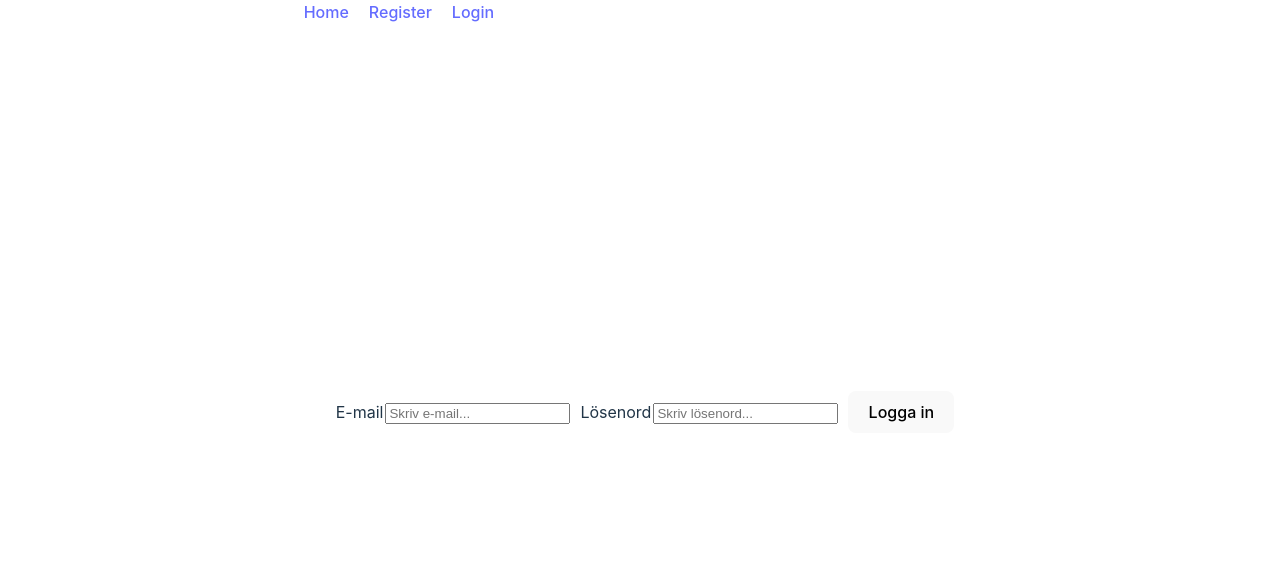
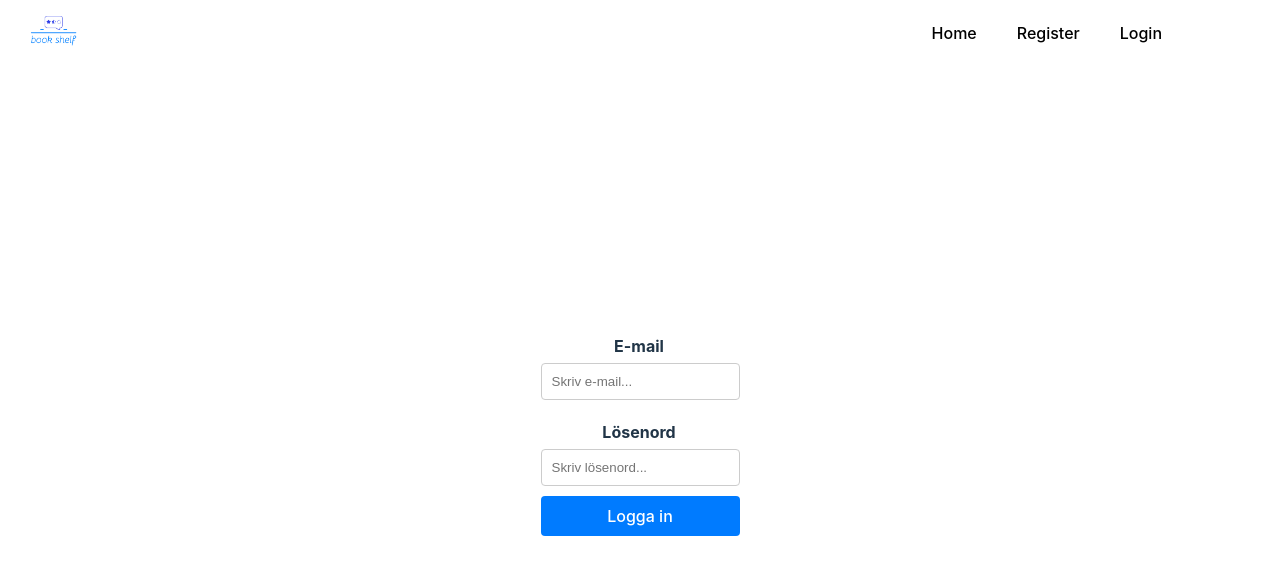
Before and after one commit to carbarcor/TheBookShelf, a React (Vite) app in the folder Frontend/: page /login in a window 1280 px wide. Shown: the top 574 px of the page. Built offline with nearby package versions, Linux system fonts and the light colour scheme; no server answers.

Commit message:
responsiv NavBar

```diff
--- a/Frontend/src/App.css
+++ b/Frontend/src/App.css
@@ -1,4 +1,3 @@
-/* Root styling */
 #root {
   display: grid;
   grid-template-rows: auto 1fr;
@@ -7,22 +6,9 @@
   margin: 0 auto;
   height: 100vh;
   padding: 0; /* Justera padding till navbar och content */
+  position: relative;
 }
 
-/* Navbar styling */
-.navbar {
-  grid-row: 1 / 2;
-  grid-column: 1 / -1;
-  height: var(--nav-height);
-  background-color: var(--primary-color);
-  color: white;
-  display: flex;
-  align-items: center;
-  justify-content: space-between;
-  padding: 0 20px;
-}
-
-/* Content container */
 .container {
   grid-row: 2 / 3;
   grid-column: 1 / -1;
@@ -31,43 +17,60 @@
   align-items: center;
   padding: 2rem;
   text-align: center;
+  margin-top: 60px;
 }
 
-/* Example card styling */
-.card {
-  padding: 2em;
+.navbar {
+  display: flex;
+  justify-content: space-between;
+  align-items: center;
+  padding: 10px 20px;
+  background-color: transparent;
+  color: black;
+  position: fixed; /* Fissa la navbar in alto */
+  top: 0;
+  left: 0;
+  width: 90%;
+  z-index: 1000; /* Assicurati che la navbar sia sopra altri elementi */
 }
 
-/* Logo styling */
-.logo {
-  height: 6em;
-  padding: 1.5em;
-  will-change: filter;
-  transition: filter 300ms;
-}
-.logo:hover {
-  filter: drop-shadow(0 0 2em #646cffaa);
-}
-.logo.react:hover {
-  filter: drop-shadow(0 0 2em #61dafbaa);
+
+.navbar-logo img {
+  height: 40px;
+  cursor: pointer;
 }
 
-/* Animation for spinning logo */
-@keyframes logo-spin {
-  from {
-    transform: rotate(0deg);
+.navbar-links {
+  display: flex;
+  gap: 20px;
+}
+
+.navbar-links a {
+  color: black;
+  text-decoration: none;
+  padding: 10px;
+  transition: background-color 0.3s;
+}
+
+.navbar-links a:hover {
+  background-color: #555;
+  border-radius: 4px;
+}
+
+@media (max-width: 768px) {
+  .navbar-links {
+    display: none;
   }
-  to {
-    transform: rotate(360deg);
+
+  .navbar-links-mobile.active {
+    display: flex;
+    flex-direction: column;
+    gap: 10px;
+    position: absolute;
+    top: 60px;
+    left: 20px;
+    background-color: transparent;
+    padding: 10px;
+    border-radius: 4px;
   }
 }
-@media (prefers-reduced-motion: no-preference) {
-  a:nth-of-type(2) .logo {
-    animation: logo-spin infinite 20s linear;
-  }
-}
-
-/* Styling for read-the-docs link */
-.read-the-docs {
-  color: #888;
-}
--- a/Frontend/src/components/Navbar.jsx
+++ b/Frontend/src/components/Navbar.jsx
@@ -1,4 +1,4 @@
-import React, { useContext } from 'react';
+import React, { useContext, useState } from 'react';
 import { Link, useNavigate } from 'react-router-dom';
 import axios from 'axios';
 import { UserContext } from '../../Shelf/userShelf';
@@ -6,6 +6,7 @@ import { UserContext } from '../../Shelf/userShelf';
 export default function Navbar() {
   const { user, setUser } = useContext(UserContext);
   const navigate = useNavigate();
+  const [isMobileMenuOpen, setIsMobileMenuOpen] = useState(false);
 
   const handleLogout = async (e) => {
     e.preventDefault(); // Prevenire il comportamento predefinito del link
@@ -18,13 +19,21 @@ export default function Navbar() {
     }
   };
 
+  const toggleMobileMenu = () => {
+    setIsMobileMenuOpen(!isMobileMenuOpen);
+  };
+
   return (
-    <nav>
+    <nav className="navbar">
+      <div className="navbar-logo" onClick={toggleMobileMenu}>
+        <img src="/src/img/logo.png" alt="Logo" />
+      </div>
+      <div className={`navbar-links ${isMobileMenuOpen ? 'navbar-links-mobile active' : ''}`}>
         {user ? (
           <>
             <Link to='/mybooks'>Mina böcker</Link>
             <Link to='/dashboard'>Dashboard</Link>
-          <Link to='/logout' onClick={handleLogout}>Logout</Link>
+            <a href="/logout" onClick={handleLogout}>Logout</a>
           </>
         ) : (
           <>
@@ -33,6 +42,7 @@ export default function Navbar() {
             <Link to='/login'>Login</Link>
           </>
         )}
+      </div>
     </nav>
   );
 }
--- a/Frontend/src/pages/Login.jsx
+++ b/Frontend/src/pages/Login.jsx
@@ -2,6 +2,7 @@ import React, { useState, useContext } from 'react';// Importerar React och nöd
 import axios from 'axios';// Importerar axios för att skicka HTTP-förfrågningar
 import { UserContext } from '../../Shelf/userShelf'; // Importerar UserContext för att hantera användardata
 import { useNavigate } from 'react-router-dom';// Importerar useNavigate för att navigera mellan sidor
+import '../styles/login.css';
 
 export default function Login() {
   const [data, setData] = useState({
@@ -49,7 +50,7 @@ export default function Login() {
   };
 
   return (
-    <div>
+    <div className="login-container">
       <form onSubmit={loginUser}>
         <label>E-mail</label>
         <input
--- a/Frontend/src/styles/login.css
+++ b/Frontend/src/styles/login.css
@@ -0,0 +1,50 @@
+.login-container {
+    max-width: 600px;
+    margin: 0 auto;
+    padding: 20px;
+    border-radius: 8px;
+    background-color: white;
+  }
+
+  .login-container h1 {
+    text-align: center;
+    margin-bottom: 20px;
+  }
+
+  .login-container form {
+    display: flex;
+    flex-direction: column;
+  }
+
+  .login-container form label {
+    margin: 10px 0 5px;
+    font-weight: bold;
+  }
+
+  .login-container form input {
+    padding: 10px;
+    margin-bottom: 10px;
+    border: 1px solid #ccc;
+    border-radius: 4px;
+  }
+
+  .login-container form button {
+    padding: 10px;
+    background-color: #007bff;
+    color: white;
+    border: none;
+    border-radius: 4px;
+    cursor: pointer;
+    width: 100%;
+    margin-left: 0px;
+  }
+
+  .login-container form button:hover {
+    background-color: #0056b3;
+  }
+
+  .login-container form p {
+    margin: 5px 0;
+    font-size: 0.9em;
+    text-align: center;
+  }
--- a/Frontend/src/styles/signup.css
+++ b/Frontend/src/styles/signup.css
@@ -35,6 +35,7 @@
     border: none;
     border-radius: 4px;
     cursor: pointer;
+    margin-left: 0px;
   }
 
   .signup-container form button:hover {
```
Lines whose indentation alone changed are shown as unchanged.
